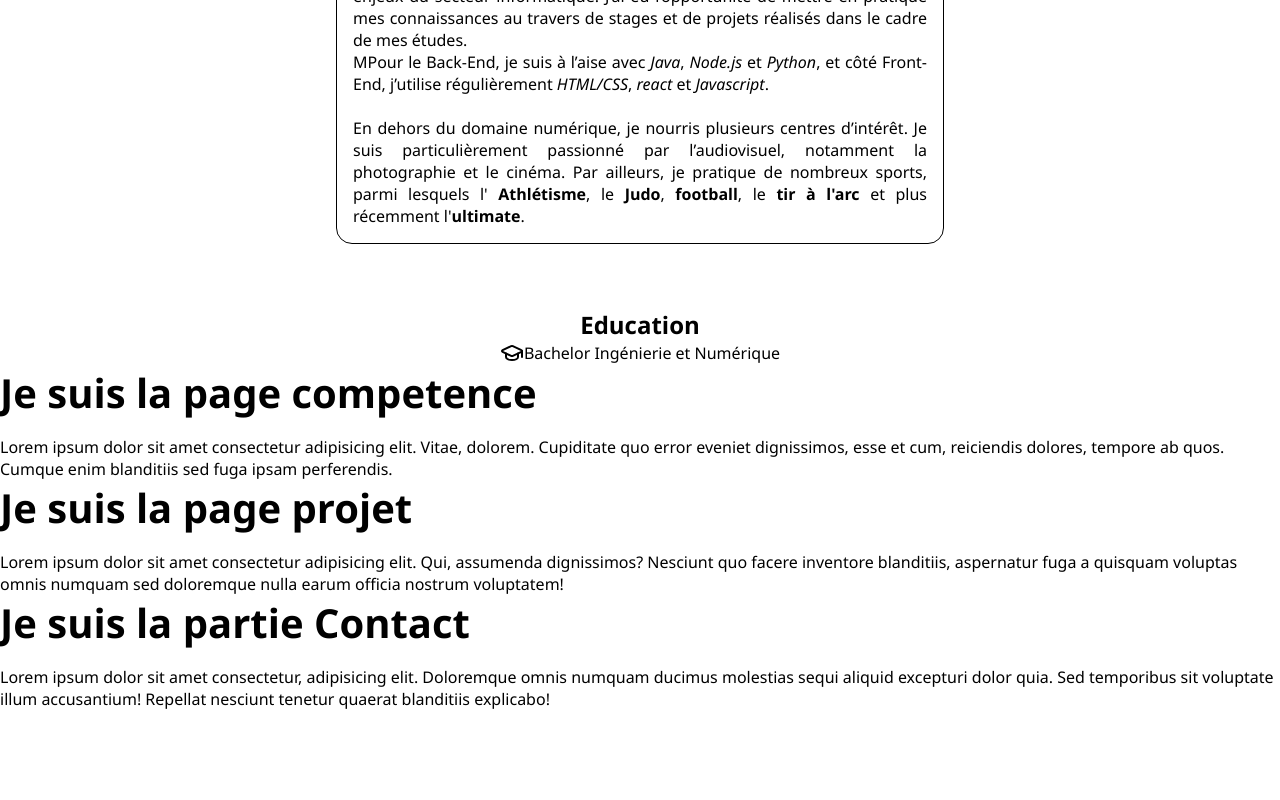
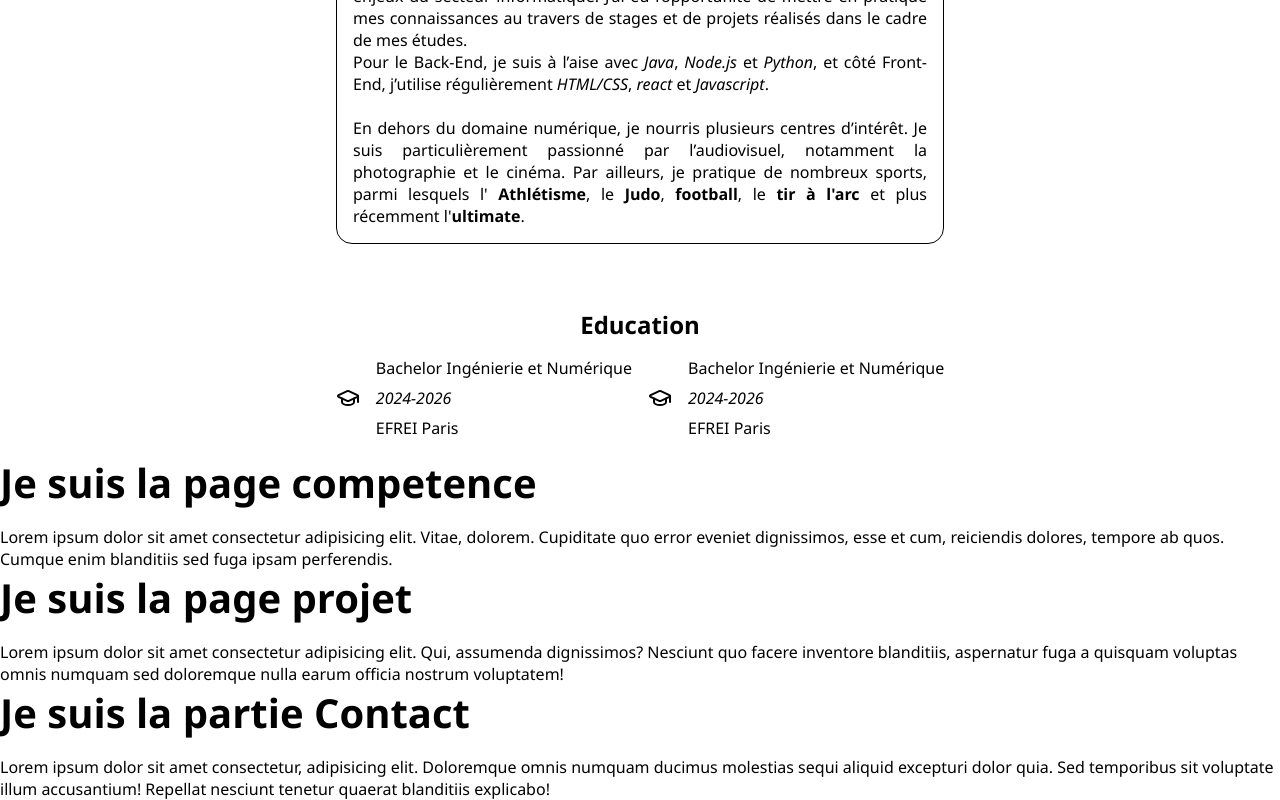
Before and after one commit to yanis-meziane/portefolio, a React (Create React App) app: page / in a window 1280 px wide. Shown: the part 1022-1822 px from the top of the page. Before the commit the page ends 1732 px from the top, so only its background shows below. Built offline with nearby package versions, Linux system fonts and the light colour scheme.

Commit message:
Avancée sur la partie about

```diff
--- a/src/components/CSS/main.css
+++ b/src/components/CSS/main.css
@@ -91,15 +91,21 @@ h1 {
 
 #education {
   display: flex;
-  flex-direction: row; /* ✅ Pour que "Education" soit au-dessus */
+  flex-direction: row;
+  justify-content: center;
   align-items: center;
-  justify-content: center;
   width: 100%;
+  gap: 1rem;
+  padding: 1rem;
 }
 
-#education_text{
-  padding: 2vh;
+.education_text {
+  display: flex;
+  flex-direction: column;
+  gap: 0.5rem;
 }
+
+
 
 h2{
   display: flex;
--- a/src/components/about.jsx
+++ b/src/components/about.jsx
@@ -20,7 +20,7 @@ export const About = () => {
 
                     <br />
 
-                        MPour le Back-End, je suis à l’aise avec <em>Java</em>, <em>Node.js</em> et <em>Python</em>, et côté Front-End, j’utilise régulièrement <em>HTML/CSS</em>, <em>react</em> et <em>Javascript</em>.
+                        Pour le Back-End, je suis à l’aise avec <em>Java</em>, <em>Node.js</em> et <em>Python</em>, et côté Front-End, j’utilise régulièrement <em>HTML/CSS</em>, <em>react</em> et <em>Javascript</em>.
 
                     <br />
                     <br />
@@ -33,10 +33,35 @@ export const About = () => {
 
             <h2>Education</h2>
                 <article id="education">
-                    <GraduationCap></GraduationCap>
+                     <GraduationCap></GraduationCap>
                         <div className="education_text">
                             <p>
                                 Bachelor Ingénierie et Numérique
+                            </p>
+
+                            <p>
+                                <em>
+                                    2024-2026
+                                </em>
+                            </p>
+                            <p>
+                               EFREI Paris
+                            </p>
+                        </div>
+
+                        <GraduationCap></GraduationCap>
+                        <div className="education_text">
+                            <p>
+                                Bachelor Ingénierie et Numérique
+                            </p>
+
+                            <p>
+                                <em>
+                                    2024-2026
+                                </em>
+                            </p>
+                            <p>
+                               EFREI Paris
                             </p>
                         </div>
                 </article>
```
